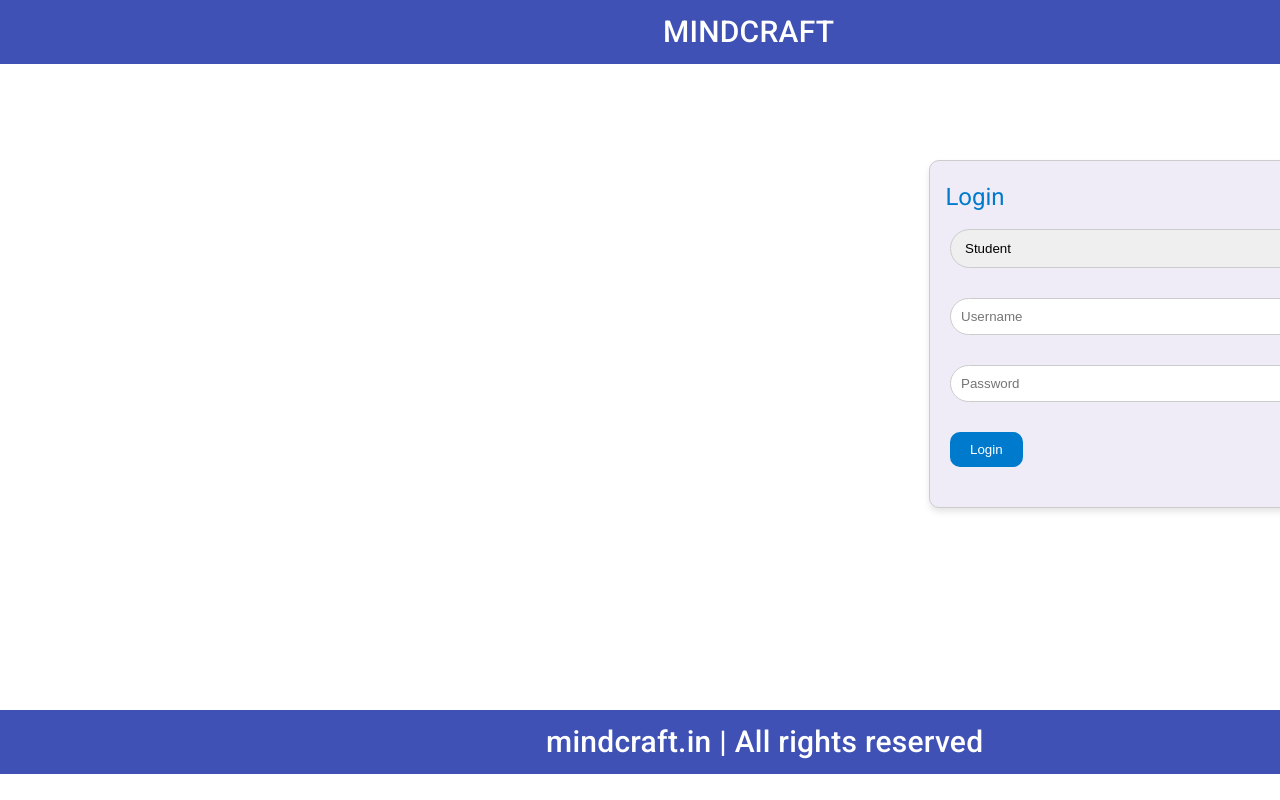
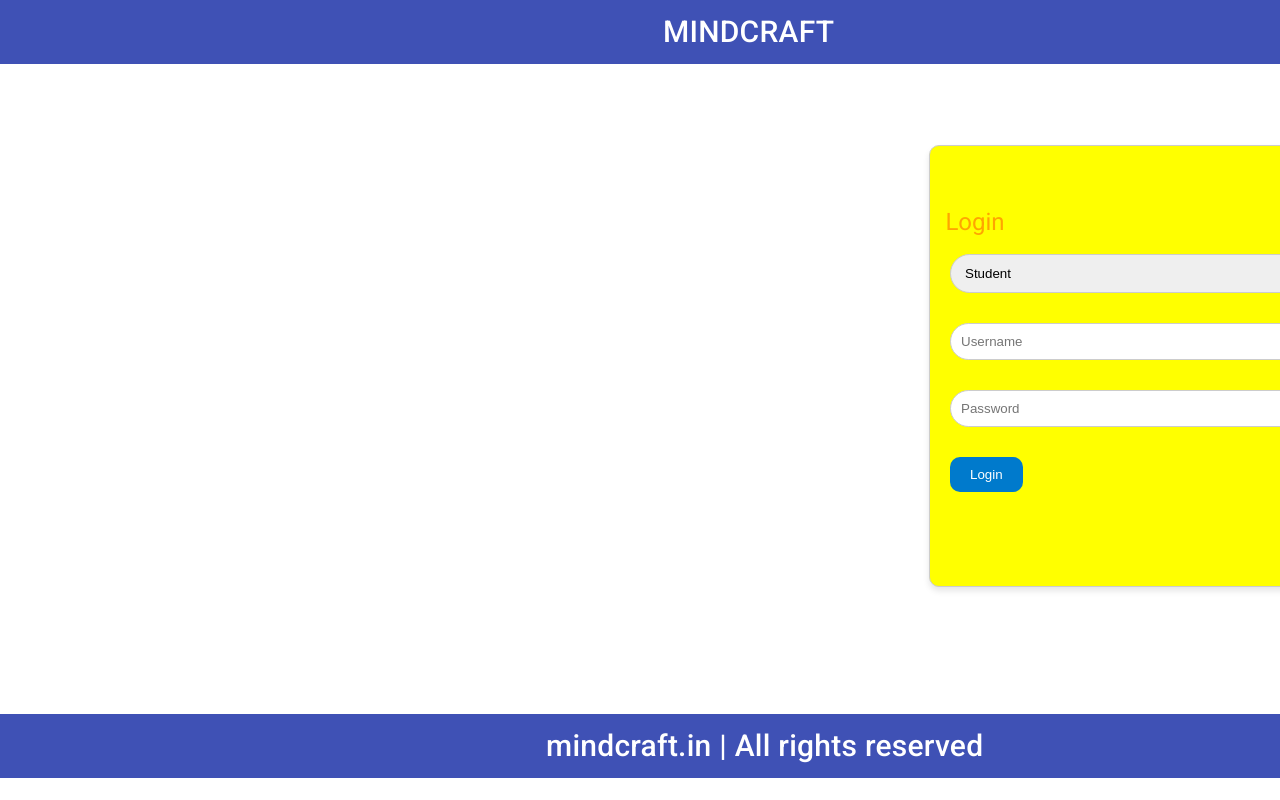
Before and after one commit to PrernaSharma16/tms-system-new, an Angular app in the folder frontend/: page / in a window 1280 px wide. Shown: the top 800 px of the page. Built offline with nearby package versions, Linux system fonts and the light colour scheme.

Commit message:
26/10/2023-yash

```diff
--- a/frontend/src/app/login-body/login-body.component.css
+++ b/frontend/src/app/login-body/login-body.component.css
@@ -2,23 +2,24 @@
   display: flex;
   justify-content: center;
   align-items: center;
-  height: 80vh;
+  height: 80.5vh;
 }
 
 .login-card {
-  background-color: #efecf8;
+  background-color: yellow;
   border: 1px solid #ccc;
   border-radius: 10px;
   padding: 20px;
   box-shadow: 0 4px 6px rgba(0, 0, 0, 0.1);
   width: 400px;
-  margin-top: -100px;
+  margin-top: -40px;
   margin-left: 1000px;
+  height:400px;
 }
 
 .login-heading {
   text-align: center;
-  color: #007ACC; /* Blue font color */
+  color: orange; /* Blue font color */
   margin-left:-330px;
 }
 
--- a/frontend/src/app/login-body/login-body.component.html
+++ b/frontend/src/app/login-body/login-body.component.html
@@ -1,5 +1,5 @@
 <div class="login-container">
-  <div class="login-card">
+  <div class="login-card"><br><br>
     <h1 class="login-heading">Login</h1>
     <form [formGroup] = "loginForm">
       <div class="input-field">
```
